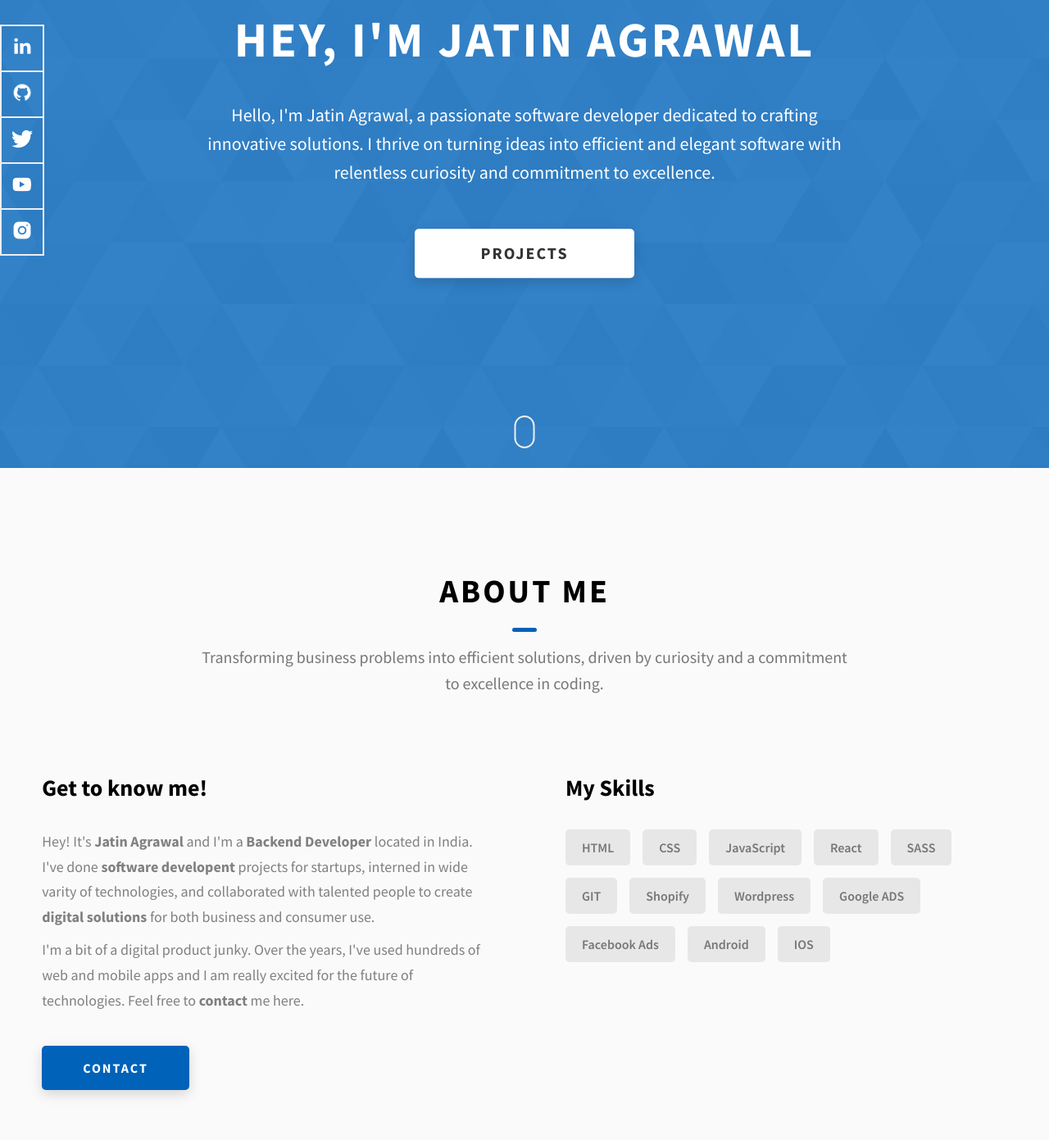
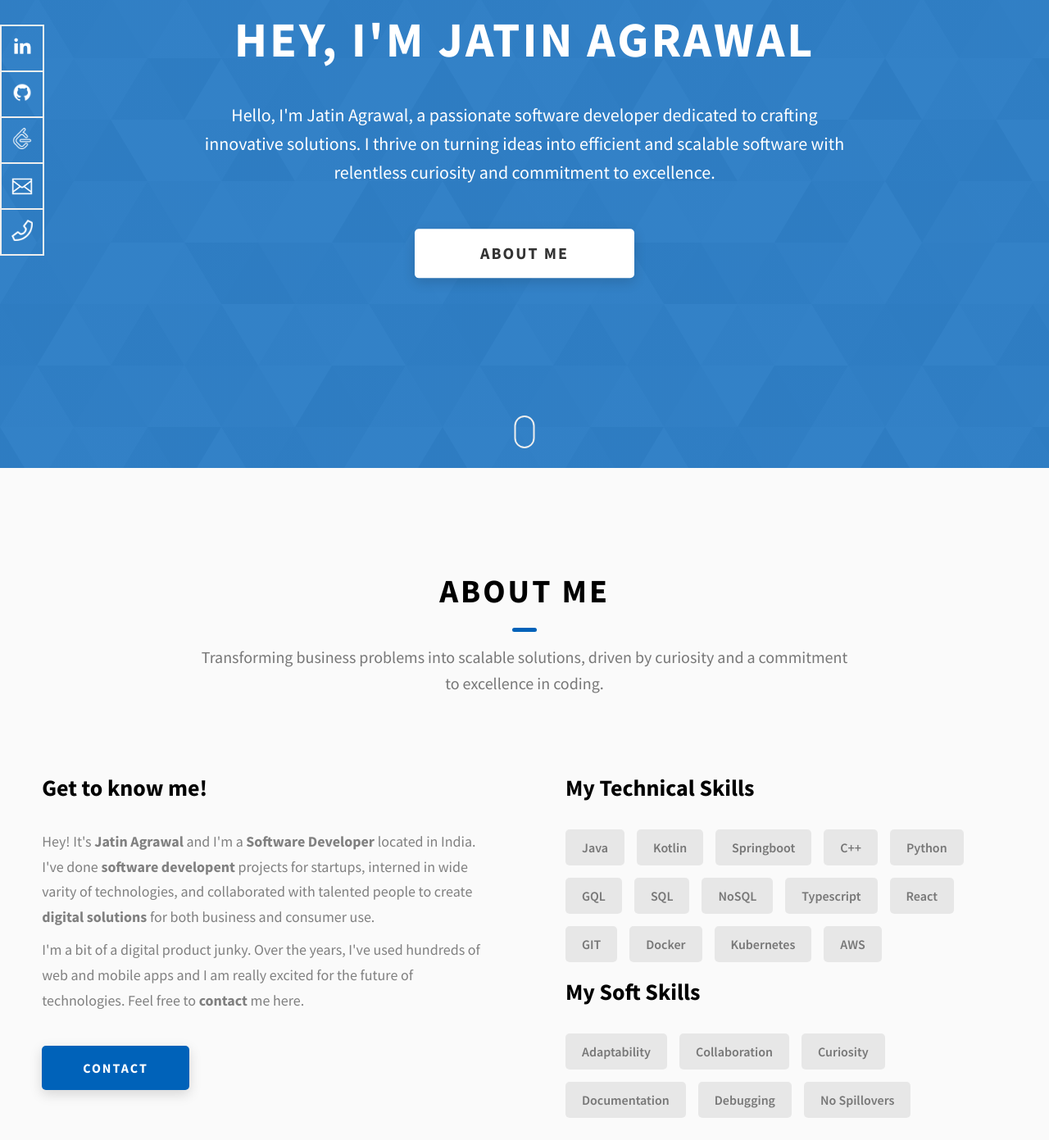
Before and after one commit to jatin-2k/jatin-2k.github.io, a plain HTML site: page index.html in a window 1280 px wide. Shown: the part 229-1620 px from the top of the page at 82% size. Drawn offline with Linux system fonts and the light colour scheme.

Commit message:
added content

```diff
--- a/index.html
+++ b/index.html
@@ -87,16 +87,16 @@
         <h1 class="heading-primary">Hey, I'm Jatin Agrawal</h1>
         <div class="home-hero__info">
           <p class="text-primary">
-            Hello, I'm Jatin Agrawal, a passionate software developer dedicated to crafting innovative solutions. I thrive on turning ideas into efficient and elegant software with relentless curiosity and commitment to excellence.
+            Hello, I'm Jatin Agrawal, a passionate software developer dedicated to crafting innovative solutions. I thrive on turning ideas into efficient and scalable software with relentless curiosity and commitment to excellence.
           </p>
         </div>
         <div class="home-hero__cta">
-          <a href="./index.html#projects" class="btn btn--bg">Projects</a>
+          <a href="./index.html#about" class="btn btn--bg">About Me</a>
         </div>
       </div>
       <div class="home-hero__socials">
         <div class="home-hero__social">
-          <a href="#" class="home-hero__social-icon-link">
+          <a target="_blank" href="https://www.linkedin.com/in/jatin-2k/" class="home-hero__social-icon-link">
             <img
               src="./assets/png/linkedin-ico.png"
               alt="icon"
@@ -105,7 +105,7 @@
           </a>
         </div>
         <div class="home-hero__social">
-          <a href="#" class="home-hero__social-icon-link">
+          <a target="_blank" href="https://github.com/jatin-2k" class="home-hero__social-icon-link">
             <img
               src="./assets/png/github-ico.png"
               alt="icon"
@@ -114,18 +114,18 @@
           </a>
         </div>
         <div class="home-hero__social">
-          <a href="#" class="home-hero__social-icon-link">
+          <a target="_blank" href="https://leetcode.com/jatin-2k" class="home-hero__social-icon-link">
             <img
-              src="./assets/png/twitter-ico.png"
+              src="./assets/png/leetcode-ico.png"
               alt="icon"
               class="home-hero__social-icon"
             />
           </a>
         </div>
         <div class="home-hero__social">
-          <a href="#" class="home-hero__social-icon-link">
+          <a target="_blank" href="mailto:jatinagrawal2000@gmail.com" class="home-hero__social-icon-link">
             <img
-              src="./assets/png/yt-ico.png"
+              src="./assets/png/mail-ico.png"
               alt="icon"
               class="home-hero__social-icon"
             />
@@ -133,11 +133,12 @@
         </div>
         <div class="home-hero__social">
           <a
-            href="#"
+            target="_blank"
+            href="tel:+917976261056"
             class="home-hero__social-icon-link home-hero__social-icon-link--bd-none"
           >
             <img
-              src="./assets/png/insta-ico.png"
+              src="./assets/png/call-ico.png"
               alt="icon"
               class="home-hero__social-icon"
             />
@@ -153,7 +154,7 @@
         <h2 class="heading heading-sec heading-sec__mb-med">
           <span class="heading-sec__main">About Me</span>
           <span class="heading-sec__sub">
-            Transforming business problems into efficient solutions, driven by curiosity and a commitment to excellence in coding.
+            Transforming business problems into scalable solutions, driven by curiosity and a commitment to excellence in coding.
           </span>
         </h2>
         <div class="about__content">
@@ -163,7 +164,7 @@
               <p class="about__content-details-para">
                 Hey! It's
                 <strong>Jatin Agrawal</strong>
-                and I'm a <strong> Backend Developer </strong> located in
+                and I'm a <strong> Software Developer </strong> located in
                 India. I've done
                 <strong> software developent </strong>
                 projects for startups, interned in wide varity of technologies, and collaborated
@@ -182,20 +183,31 @@
             >
           </div>
           <div class="about__content-skills">
-            <h3 class="about__content-title">My Skills</h3>
+            <h3 class="about__content-title">My Technical Skills</h3>
             <div class="skills">
-              <div class="skills__skill">HTML</div>
-              <div class="skills__skill">CSS</div>
-              <div class="skills__skill">JavaScript</div>
+              <div class="skills__skill">Java</div>
+              <div class="skills__skill">Kotlin</div>
+              <div class="skills__skill">Springboot</div>
+              <div class="skills__skill">C++</div>
+              <div class="skills__skill">Python</div>
+              <div class="skills__skill">GQL</div>
+              <div class="skills__skill">SQL</div>
+              <div class="skills__skill">NoSQL</div>
+              <div class="skills__skill">Typescript</div>
               <div class="skills__skill">React</div>
-              <div class="skills__skill">SASS</div>
               <div class="skills__skill">GIT</div>
-              <div class="skills__skill">Shopify</div>
-              <div class="skills__skill">Wordpress</div>
-              <div class="skills__skill">Google ADS</div>
-              <div class="skills__skill">Facebook Ads</div>
-              <div class="skills__skill">Android</div>
-              <div class="skills__skill">IOS</div>
+              <div class="skills__skill">Docker</div>
+              <div class="skills__skill">Kubernetes</div>
+              <div class="skills__skill">AWS</div>
+            </div>
+            <h3 class="about__content-title">My Soft Skills</h3>
+            <div class="skills">
+              <div class="skills__skill">Adaptability</div>
+              <div class="skills__skill">Collaboration</div>
+              <div class="skills__skill">Curiosity</div>
+              <div class="skills__skill">Documentation</div>
+              <div class="skills__skill">Debugging</div>
+              <div class="skills__skill">No Spillovers</div>
             </div>
           </div>
         </div>
@@ -206,8 +218,7 @@
         <h2 class="heading heading-sec heading-sec__mb-bg">
           <span class="heading-sec__main">Projects</span>
           <span class="heading-sec__sub">
-            Lorem ipsum dolor sit amet consectetur adipisicing elit. Hic facilis
-            tempora explicabo quae quod deserunt eius sapiente
+            Explore some of my featured projects below, each showcasing my passion for creating innovative solutions and my commitment to excellence in software development.
           </span>
         </h2>
 
@@ -311,48 +322,47 @@
               <span>Social</span>
             </h2>
             <div class="main-footer__social-cont">
-              <a target="_blank" rel="noreferrer" href="#">
+              <a target="_blank" rel="noreferrer" href="https://www.linkedin.com/in/jatin-2k/">
                 <img
                   class="main-footer__icon"
                   src="./assets/png/linkedin-ico.png"
                   alt="icon"
                 />
               </a>
-              <a target="_blank" rel="noreferrer" href="#">
+              <a target="_blank" rel="noreferrer" href="https://github.com/jatin-2k">
                 <img
                   class="main-footer__icon"
                   src="./assets/png/github-ico.png"
                   alt="icon"
                 />
               </a>
-              <a target="_blank" rel="noreferrer" href="#">
+              <a target="_blank" rel="noreferrer" href="https://leetcode.com/jatin-2k">
                 <img
                   class="main-footer__icon"
-                  src="./assets/png/twitter-ico.png"
+                  src="./assets/png/leetcode-ico.png"
                   alt="icon"
                 />
               </a>
-              <a target="_blank" rel="noreferrer" href="#">
+              <a target="_blank" rel="noreferrer" href="mailto:jatinagrawal2000@gmail.com">
                 <img
                   class="main-footer__icon"
-                  src="./assets/png/yt-ico.png"
+                  src="./assets/png/mail-ico.png"
                   alt="icon"
                 />
               </a>
-              <a target="_blank" rel="noreferrer" href="#">
+              <a target="_blank" rel="noreferrer" href="tel:+917976261056">
                 <img
                   class="main-footer__icon main-footer__icon--mr-none"
-                  src="./assets/png/insta-ico.png"
+                  src="./assets/png/call-ico.png"
                   alt="icon"
                 />
               </a>
             </div>
           </div>
           <div class="main-footer__row main-footer__row-2">
-            <h4 class="heading heading-sm text-lt">John Doe</h4>
+            <h4 class="heading heading-sm text-lt">Jatin Agrawal</h4>
             <p class="main-footer__short-desc">
-              Lorem ipsum dolor sit amet consectetur adipisicing elit facilis
-              tempora explicabo quae quod deserunt
+                Behind every great frontend, there's a powerful backend. Allow me the opportunity to fuel your digital success.
             </p>
           </div>
         </div>
```
Also changed, not shown: assets/png/call-ico.png (added), assets/png/insta-ico.png (deleted), assets/png/leetcode-ico.png (added), assets/png/mail-ico.png (added), assets/png/twitter-ico.png (deleted), assets/png/yt-ico.png (deleted).
